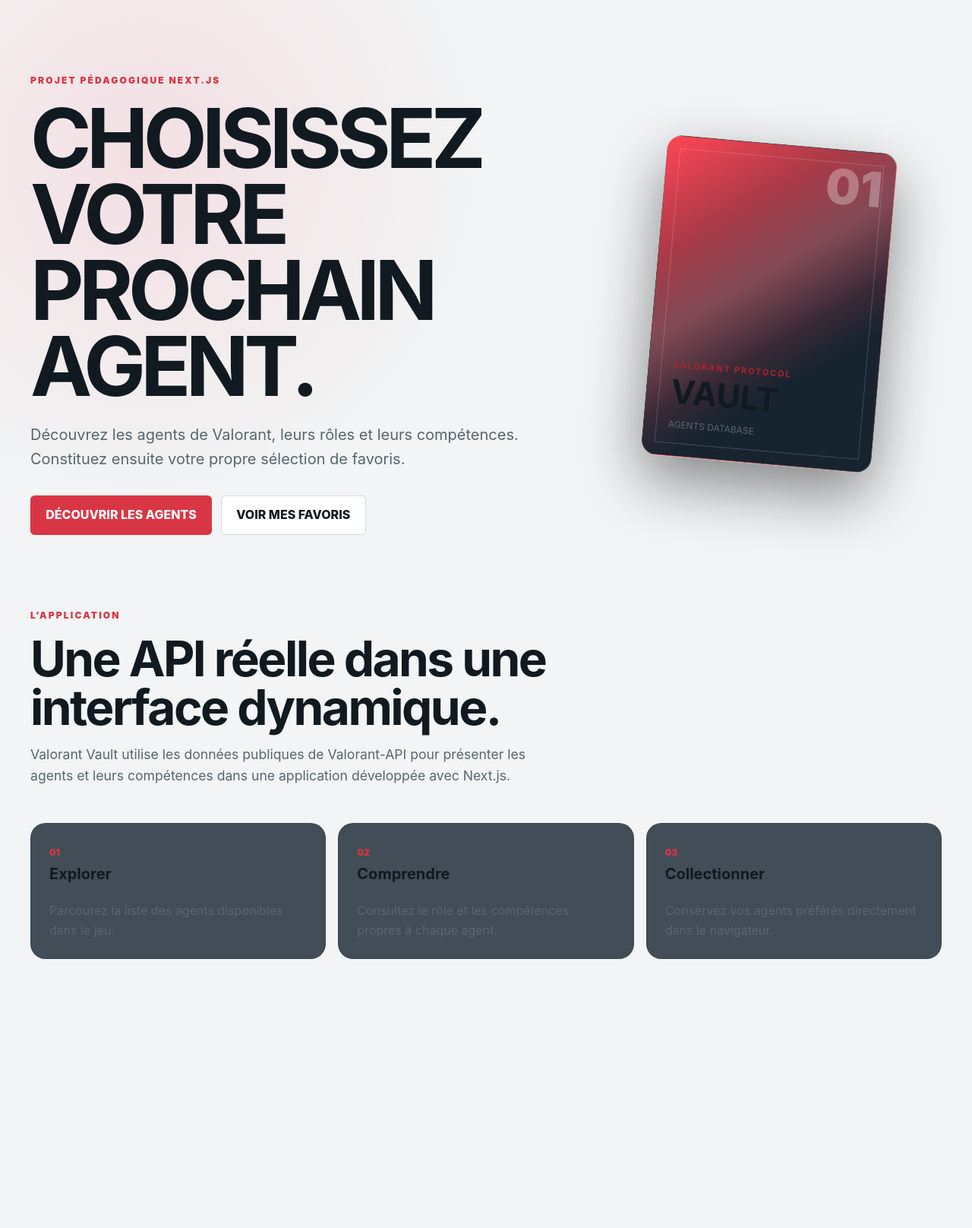
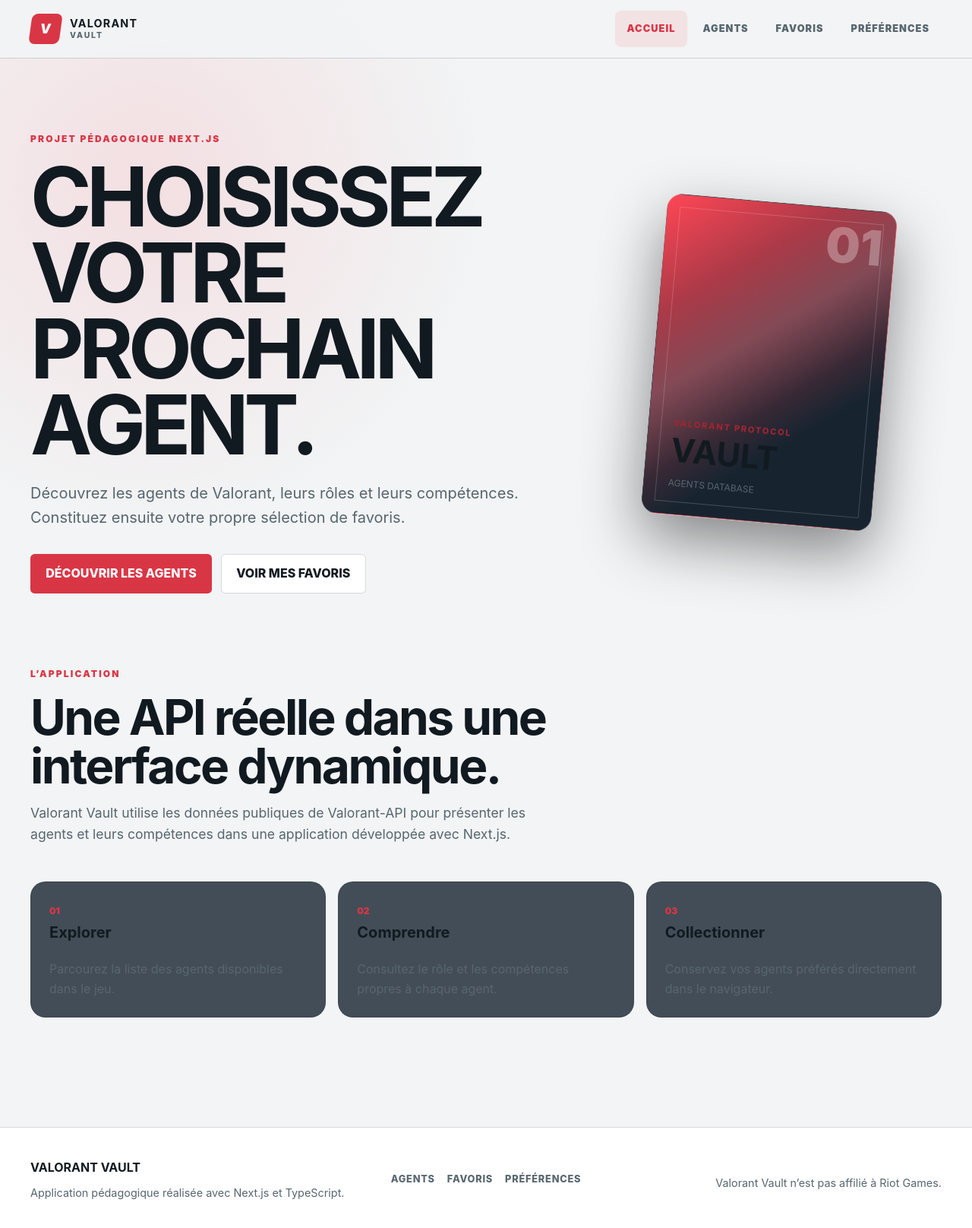
Before and after one commit to JulienGrade/valorant-vault, a Next.js app: page / in a window 1280 px wide. Shown: the top 1616 px of the page at 76% size. Before the commit the page ends 1406 px from the top, so only its background shows below. Built offline with nearby package versions, Linux system fonts and the light colour scheme.

Commit message:
feat: add responsive application shell

```diff
--- a/src/app/layout.tsx
+++ b/src/app/layout.tsx
@@ -1,6 +1,9 @@
 import type { Metadata } from "next";
-import type { ReactNode } from "react";
 import Script from "next/script";
+
+import { SiteFooter } from "@/components/shell/site-footer";
+import { SiteHeader } from "@/components/shell/site-header";
+
 import "./globals.css";
 
 export const metadata: Metadata = {
@@ -8,17 +11,33 @@
         default: "Valorant Vault",
         template: "%s | Valorant Vault",
     },
+
     description:
-      "Découvrez les agents de Valorant, leurs rôles et leurs compétences.",
+        "Explorez les agents de Valorant, découvrez leurs compétences et créez votre sélection de favoris.",
+
+    applicationName: "Valorant Vault",
+
+    keywords: [
+        "Valorant",
+        "agents",
+        "compétences",
+        "Next.js",
+        "TypeScript",
+    ],
 };
 
 type RootLayoutProps = Readonly<{
-  children: ReactNode;
+    children: React.ReactNode;
 }>;
 
-export default function RootLayout({ children }: RootLayoutProps) {
+export default function RootLayout({
+                                       children,
+                                   }: RootLayoutProps) {
     return (
-      <html lang="fr" suppressHydrationWarning>
+        <html
+            lang="fr"
+            suppressHydrationWarning
+        >
         <body>
         <Script
             id="theme-initializer"
@@ -27,8 +46,9 @@
             {`
             try {
               const preference =
-        localStorage.getItem("valorant-vault-theme") ??
-        "system";
+                localStorage.getItem(
+                  "valorant-vault-theme"
+                ) ?? "system";
 
               const theme =
                 preference === "system"
@@ -39,13 +59,21 @@
                     : "light"
                   : preference;
 
-      document.documentElement.dataset.theme = theme;
+              document.documentElement.dataset.theme =
+                theme;
             } catch {
-      document.documentElement.dataset.theme = "dark";
+              document.documentElement.dataset.theme =
+                "dark";
             }
           `}
         </Script>
-      {children}</body>
+
+        <SiteHeader />
+
+        {children}
+
+        <SiteFooter />
+        </body>
         </html>
     );
 }
--- /dev/null
+++ b/src/components/shell/site-footer.module.css
@@ -0,0 +1,61 @@
+.footer {
+    margin-top: auto;
+    border-top: 0.0625rem solid var(--border);
+    background: var(--surface);
+}
+
+.container {
+    display: grid;
+    width: min(100% - 2rem, var(--container));
+    gap: 2rem;
+    margin-inline: auto;
+    padding-block: 2.5rem;
+}
+
+.container strong {
+    text-transform: uppercase;
+}
+
+.container p {
+    margin: 0.5rem 0 0;
+    color: var(--muted);
+    font-size: 0.9rem;
+}
+
+.navigation {
+    display: flex;
+    flex-wrap: wrap;
+    gap: 1rem;
+}
+
+.navigation a {
+    color: var(--muted);
+    font-size: 0.8rem;
+    font-weight: 800;
+    letter-spacing: 0.06em;
+    text-decoration: none;
+    text-transform: uppercase;
+}
+
+.navigation a:hover {
+    color: var(--primary);
+}
+
+.disclaimer {
+    font-size: 0.75rem;
+}
+
+@media (min-width: 64rem) {
+    .container {
+        grid-template-columns:
+      minmax(0, 1fr)
+      auto
+      minmax(0, 1fr);
+        align-items: center;
+    }
+
+    .disclaimer {
+        justify-self: end;
+        text-align: right;
+    }
+}
--- /dev/null
+++ b/src/components/shell/site-footer.tsx
@@ -0,0 +1,41 @@
+import Link from "next/link";
+
+import styles from "./site-footer.module.css";
+
+export function SiteFooter() {
+    return (
+        <footer className={styles.footer}>
+            <div className={styles.container}>
+                <div>
+                    <strong>Valorant Vault</strong>
+
+                    <p>
+                        Application pédagogique réalisée avec Next.js
+                        et TypeScript.
+                    </p>
+                </div>
+
+                <nav
+                    className={styles.navigation}
+                    aria-label="Navigation secondaire"
+                >
+                    <Link href="/agents">
+                        Agents
+                    </Link>
+
+                    <Link href="/favoris">
+                        Favoris
+                    </Link>
+
+                    <Link href="/preferences">
+                        Préférences
+                    </Link>
+                </nav>
+
+                <p className={styles.disclaimer}>
+                    Valorant Vault n’est pas affilié à Riot Games.
+                </p>
+            </div>
+        </footer>
+    );
+}
--- /dev/null
+++ b/src/components/shell/site-header.module.css
@@ -0,0 +1,162 @@
+.skipLink {
+    position: fixed;
+    z-index: 100;
+    top: 1rem;
+    left: 1rem;
+    padding: 0.75rem 1rem;
+    border-radius: 0.5rem;
+    background: var(--primary);
+    color: #ffffff;
+    font-weight: 800;
+    text-decoration: none;
+    transform: translateY(-200%);
+}
+
+.skipLink:focus {
+    transform: translateY(0);
+}
+
+.header {
+    position: sticky;
+    z-index: 50;
+    top: 0;
+    border-bottom: 0.0625rem solid var(--border);
+    background: color-mix(
+            in srgb,
+            var(--background) 88%,
+            transparent
+    );
+    backdrop-filter: blur(1rem);
+}
+
+.container {
+    position: relative;
+    display: flex;
+    width: min(100% - 2rem, var(--container));
+    min-height: 4.75rem;
+    align-items: center;
+    justify-content: space-between;
+    gap: 2rem;
+    margin-inline: auto;
+}
+
+.logo {
+    display: inline-flex;
+    align-items: center;
+    gap: 0.75rem;
+    color: inherit;
+    text-decoration: none;
+}
+
+.logoMark {
+    display: grid;
+    width: 2.5rem;
+    height: 2.5rem;
+    place-items: center;
+    border-radius: 0.5rem;
+    background: var(--primary);
+    color: #ffffff;
+    font-size: 1.1rem;
+    font-weight: 900;
+    transform: skewX(-8deg);
+}
+
+.logoText {
+    display: grid;
+    line-height: 1;
+    text-transform: uppercase;
+}
+
+.logoText strong {
+    font-size: 0.9rem;
+    letter-spacing: 0.08em;
+}
+
+.logoText span {
+    margin-top: 0.25rem;
+    color: var(--muted);
+    font-size: 0.65rem;
+    font-weight: 800;
+    letter-spacing: 0.18em;
+}
+
+.menuButton {
+    display: grid;
+    width: 2.75rem;
+    height: 2.75rem;
+    place-content: center;
+    gap: 0.3rem;
+    border: 0.0625rem solid var(--border);
+    border-radius: 0.5rem;
+    background: var(--surface);
+    cursor: pointer;
+}
+
+.menuButton span {
+    display: block;
+    width: 1.25rem;
+    height: 0.125rem;
+    background: var(--text);
+}
+
+.navigation {
+    position: absolute;
+    top: calc(100% + 0.0625rem);
+    right: 0;
+    left: 0;
+    display: none;
+    padding: 1rem;
+    border: 0.0625rem solid var(--border);
+    border-top: 0;
+    border-radius: 0 0 1rem 1rem;
+    background: var(--surface);
+    box-shadow: var(--shadow);
+}
+
+.navigation.open {
+    display: grid;
+}
+
+.navigationLink {
+    padding: 0.85rem 1rem;
+    border-radius: 0.5rem;
+    color: var(--muted);
+    font-size: 0.8rem;
+    font-weight: 900;
+    letter-spacing: 0.08em;
+    text-decoration: none;
+    text-transform: uppercase;
+}
+
+.navigationLink:hover {
+    color: var(--text);
+    background: var(--surface-soft);
+}
+
+.navigationLink.active {
+    color: var(--primary);
+    background: rgb(255 70 85 / 10%);
+}
+
+@media (min-width: 48rem) {
+    .menuButton {
+        display: none;
+    }
+
+    .navigation {
+        position: static;
+        display: flex;
+        align-items: center;
+        gap: 0.25rem;
+        padding: 0;
+        border: 0;
+        background: transparent;
+        box-shadow: none;
+    }
+}
+
+@media (prefers-reduced-motion: reduce) {
+    .skipLink {
+        transition: none;
+    }
+}
--- /dev/null
+++ b/src/components/shell/site-header.tsx
@@ -0,0 +1,132 @@
+"use client";
+
+import { useState } from "react";
+import Link from "next/link";
+import { useSelectedLayoutSegment } from "next/navigation";
+
+import styles from "./site-header.module.css";
+
+type NavigationItem = {
+    href: string;
+    label: string;
+    segment: string | null;
+};
+
+const NAVIGATION_ITEMS: NavigationItem[] = [
+    {
+        href: "/",
+        label: "Accueil",
+        segment: null,
+    },
+    {
+        href: "/agents",
+        label: "Agents",
+        segment: "agents",
+    },
+    {
+        href: "/favoris",
+        label: "Favoris",
+        segment: "favoris",
+    },
+    {
+        href: "/preferences",
+        label: "Préférences",
+        segment: "preferences",
+    },
+];
+
+export function SiteHeader() {
+    const activeSegment =
+        useSelectedLayoutSegment();
+
+    const [menuIsOpen, setMenuIsOpen] =
+        useState(false);
+
+    function closeMenu() {
+        setMenuIsOpen(false);
+    }
+
+    return (
+        <>
+            <a
+                className={styles.skipLink}
+                href="#main-content"
+            >
+                Aller au contenu principal
+            </a>
+
+            <header className={styles.header}>
+                <div className={styles.container}>
+                    <Link
+                        className={styles.logo}
+                        href="/"
+                        aria-label="Valorant Vault — Accueil"
+                        onClick={closeMenu}
+                    >
+            <span
+                className={styles.logoMark}
+                aria-hidden="true"
+            >
+              V
+            </span>
+
+                        <span className={styles.logoText}>
+              <strong>Valorant</strong>
+              <span>Vault</span>
+            </span>
+                    </Link>
+
+                    <button
+                        className={styles.menuButton}
+                        type="button"
+                        aria-label={
+                            menuIsOpen
+                                ? "Fermer le menu"
+                                : "Ouvrir le menu"
+                        }
+                        aria-expanded={menuIsOpen}
+                        aria-controls="main-navigation"
+                        onClick={() => {
+                            setMenuIsOpen(
+                                (currentValue) => !currentValue,
+                            );
+                        }}
+                    >
+                        <span aria-hidden="true" />
+                        <span aria-hidden="true" />
+                        <span aria-hidden="true" />
+                    </button>
+
+                    <nav
+                        id="main-navigation"
+                        className={`${styles.navigation} ${
+                            menuIsOpen ? styles.open : ""
+                        }`}
+                        aria-label="Navigation principale"
+                    >
+                        {NAVIGATION_ITEMS.map((item) => {
+                            const isActive =
+                                activeSegment === item.segment;
+
+                            return (
+                                <Link
+                                    className={`${styles.navigationLink} ${
+                                        isActive ? styles.active : ""
+                                    }`}
+                                    href={item.href}
+                                    aria-current={
+                                        isActive ? "page" : undefined
+                                    }
+                                    key={item.href}
+                                    onClick={closeMenu}
+                                >
+                                    {item.label}
+                                </Link>
+                            );
+                        })}
+                    </nav>
+                </div>
+            </header>
+        </>
+    );
+}
```
Lines whose indentation alone changed are shown as unchanged.
